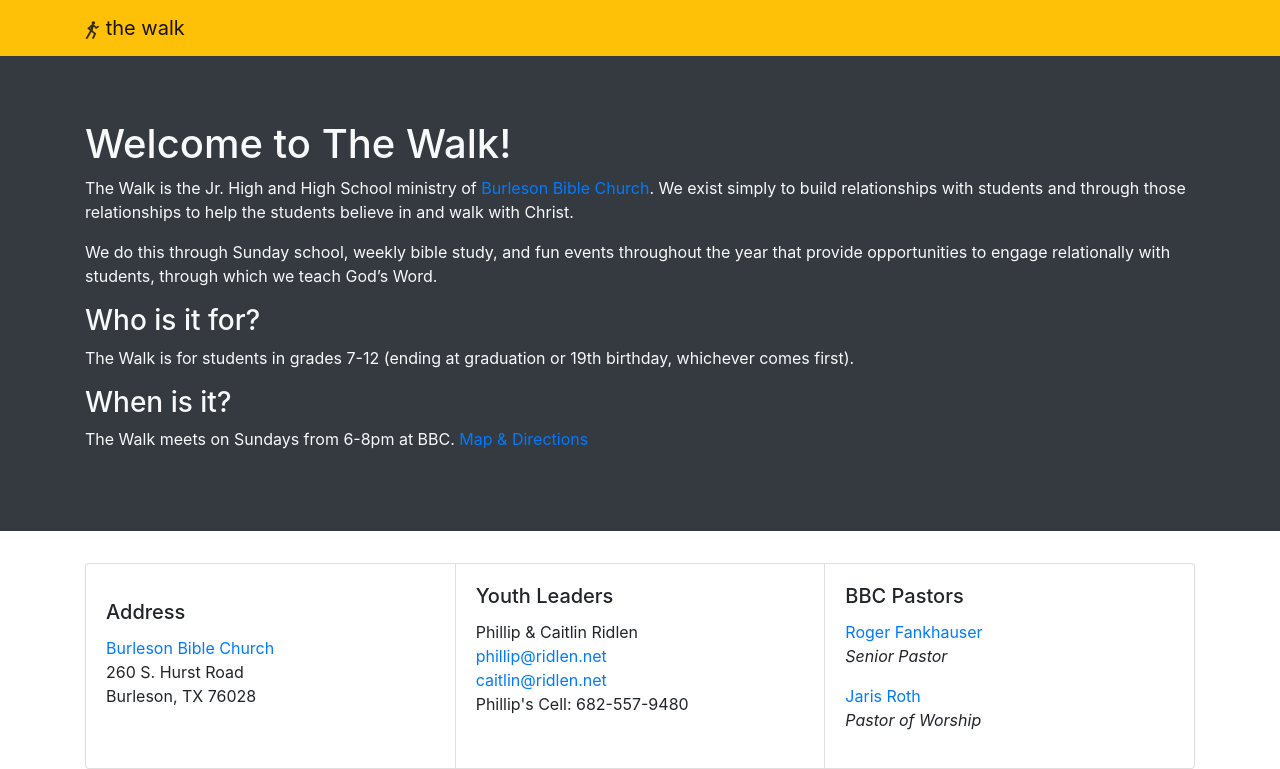
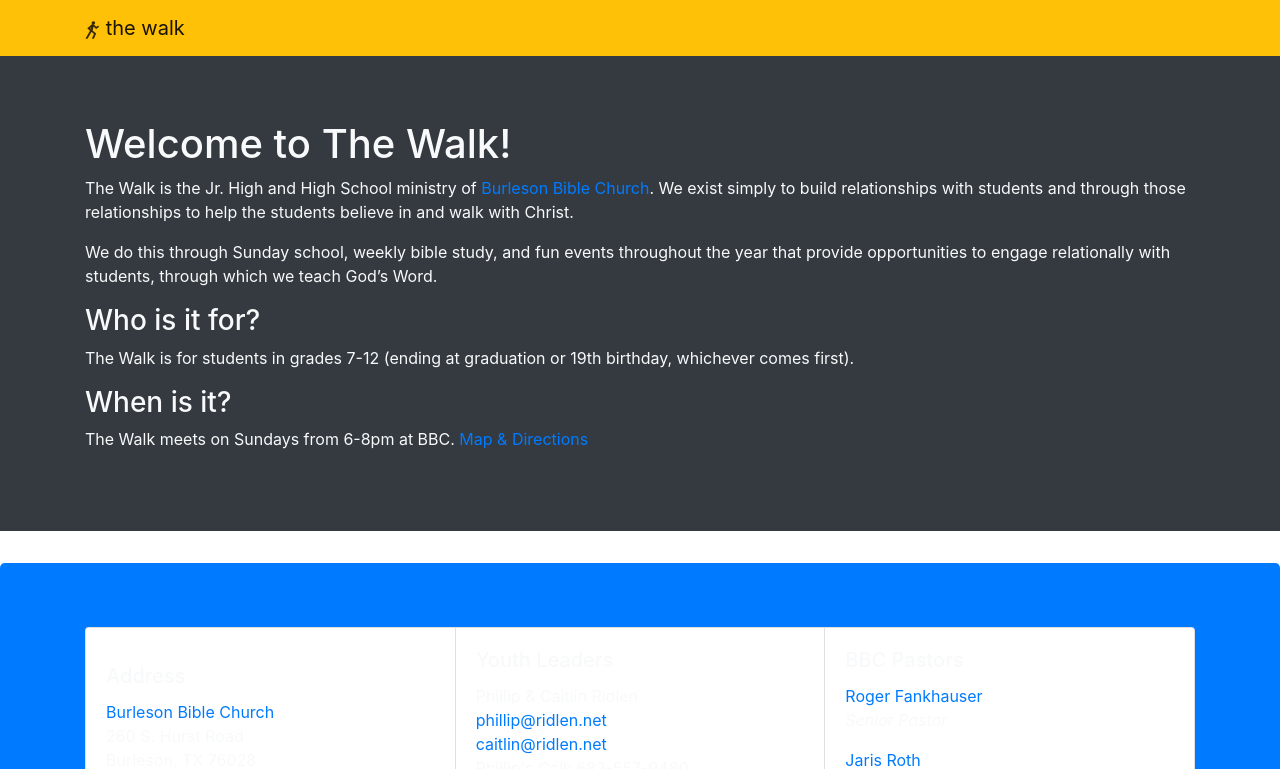
Before and after one commit to burlesonbiblechurch/bbcyouth, a Jekyll site: the page built from index.html, in a window 1280 px wide. Shown: the top 769 px of the page. Built offline with Jekyll 4.4.1, drawn with Linux system fonts in a browser that asks for light colours; nearby versions of some CDN libraries; grey boxes are pictures that could not be loaded.

Commit message:
Update index.html

```diff
--- a/index.html
+++ b/index.html
@@ -26,7 +26,8 @@ title: "Home"
   </div>
 </div>
 
-<div id="contact" class="container">
+<div id="contact" class="jumbotron jumbotron-flud bg-primary text-light">
+  <div class="container">
     <div class="card-group">
       <div class="card">
         <div class="card-body">
@@ -68,6 +69,7 @@ title: "Home"
       <iframe width="100%" height="375" frameborder="0" scrolling="no" marginheight="0" marginwidth="0" src="https://www.google.com/maps/embed?pb=!1m18!1m12!1m3!1d3363.5017807169884!2d-97.30271099999999!3d32.53945100000001!2m3!1f0!2f0!3f0!3m2!1i1024!2i768!4f13.1!3m3!1m2!1s0x864e684e05dedf49%3A0x5ea523ed11367ff9!2sBurleson+Bible+Church!5e0!3m2!1sen!2sus!4v1400772082928"></iframe>
     </div>
   </div>
+</div>
 
 <div id="main">
   {% include calendar.html %}
```
Lines whose indentation alone changed are shown as unchanged.
